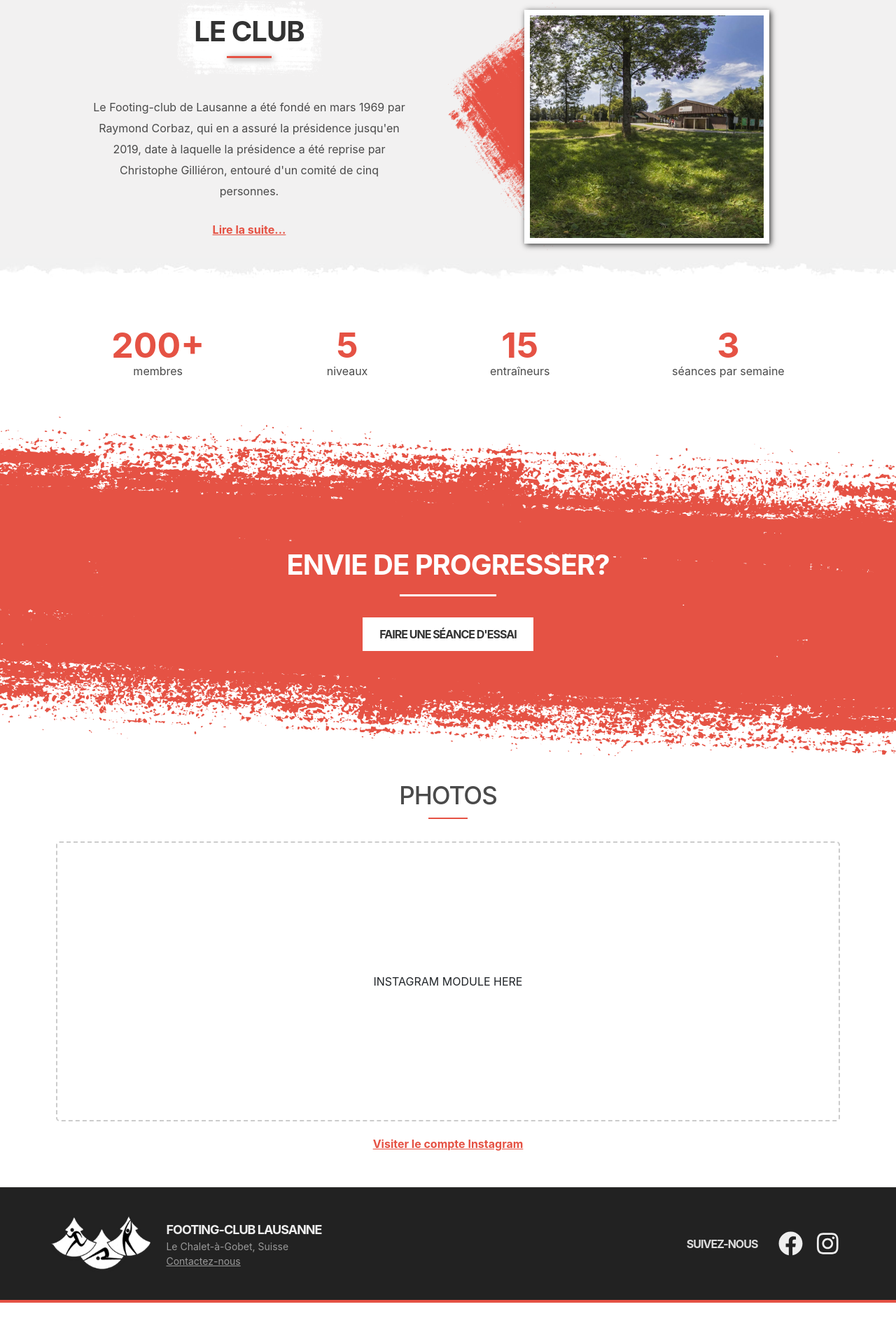
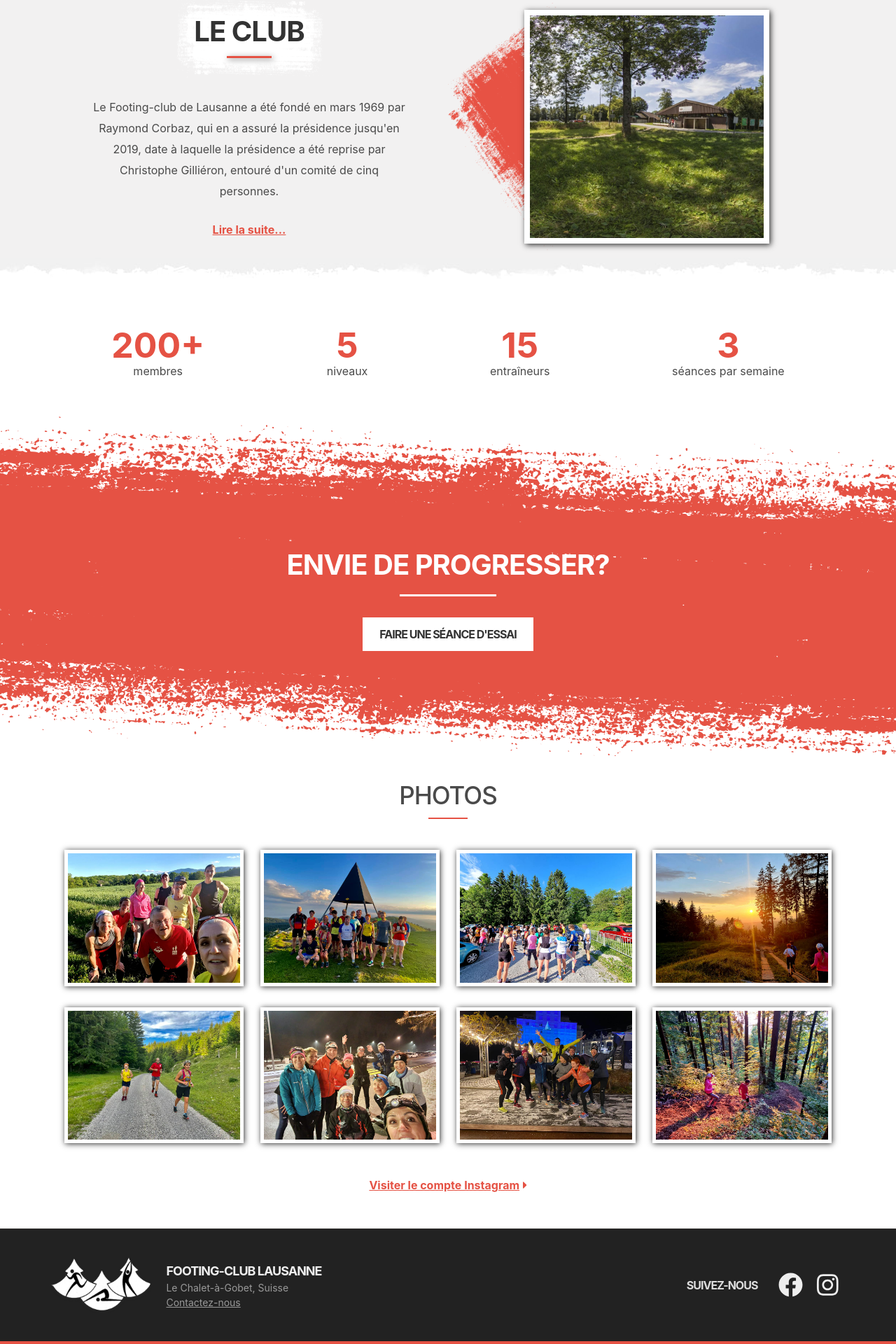
Before and after one commit to footing-club/footing-club, a Jekyll site: the page built from index.html, in a window 1280 px wide. Shown: the part 896-2816 px from the top of the page at 70% size. Built offline with Jekyll 4.4.1, drawn with Linux system fonts in a browser that asks for light colours; nearby versions of some CDN libraries; before the commit the page ends 2757 px from its top, so only the background shows below that.

Commit message:
Add photos

```diff
--- a/_sass/index.sass
+++ b/_sass/index.sass
@@ -229,20 +229,22 @@ a
       left: 30%
 
   p
-    margin: 20px 0
+    margin: 30px 0 20px 0
+    color: $primary-color
 
   a
     font-weight: bold
     color: $primary-color
 
-  .placeholder
+  .photos-row
     display: flex
-    justify-content: center
     align-items: center
-    border: 2px dashed #ccc
-    border-radius: 5px
-    font-size: 16px
-    font-weight: 400
-    color: #212529
-    padding: 30px
-    height: 400px
+
+    li
+      flex-grow: 1
+      flex-basis: 0
+      padding: 12px
+
+    img
+      border: solid 5px #fff
+      box-shadow: 1px 1px 8px #333
--- a/index.html
+++ b/index.html
@@ -124,11 +124,24 @@ layout: default
 <!-- Photos -->
 <section id="photos" class="container">
   <h2 class="title">Photos</h2>
-  <div class="placeholder">
-    INSTAGRAM MODULE HERE
-  </div>
+
+  <ul class="photos-row">
+    <li><img src="images/photos/FC-00001.jpg" alt="Photo 1"></li>
+    <li><img src="images/photos/FC-00002.jpg" alt="Photo 2"></li>
+    <li><img src="images/photos/FC-00003.jpg" alt="Photo 3"></li>
+    <li><img src="images/photos/FC-00004.jpg" alt="Photo 4"></li>
+  </ul>
+
+  <ul class="photos-row">
+    <li><img src="images/photos/FC-00005.jpg" alt="Photo 5"></li>
+    <li><img src="images/photos/FC-00006.jpg" alt="Photo 6"></li>
+    <li><img src="images/photos/FC-00007.jpg" alt="Photo 7"></li>
+    <li><img src="images/photos/FC-00008.jpg" alt="Photo 8"></li>
+  </ul>
+
   <p>
     <a href="https://www.instagram.com/footing_club_lausanne/" target="_blank">Visiter le compte Instagram</a>
+    <i class="fas fa-caret-right"></i>
   </p>
 </section>
 <!-- /Photos -->
```
Also changed, not shown: images/photos/FC-00001.jpg (added), images/photos/FC-00002.jpg (added), images/photos/FC-00003.jpg (added), images/photos/FC-00004.jpg (added), images/photos/FC-00005.jpg (added), images/photos/FC-00006.jpg (added), images/photos/FC-00007.jpg (added), images/photos/FC-00008.jpg (added).
